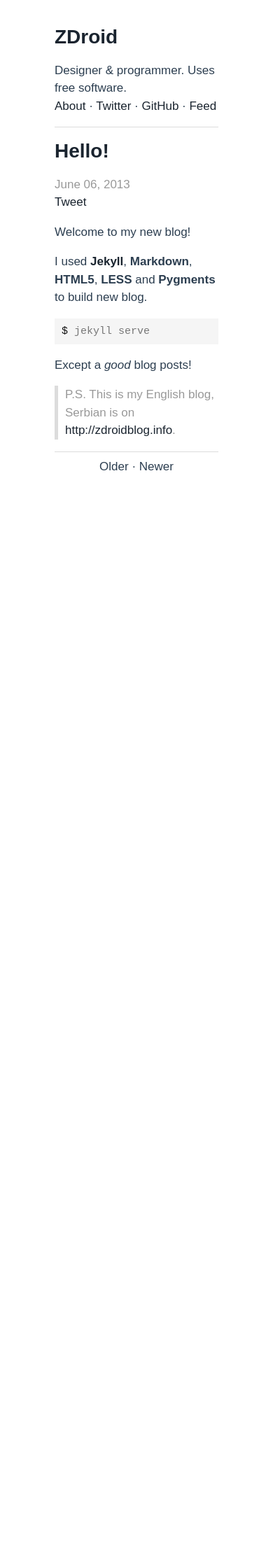
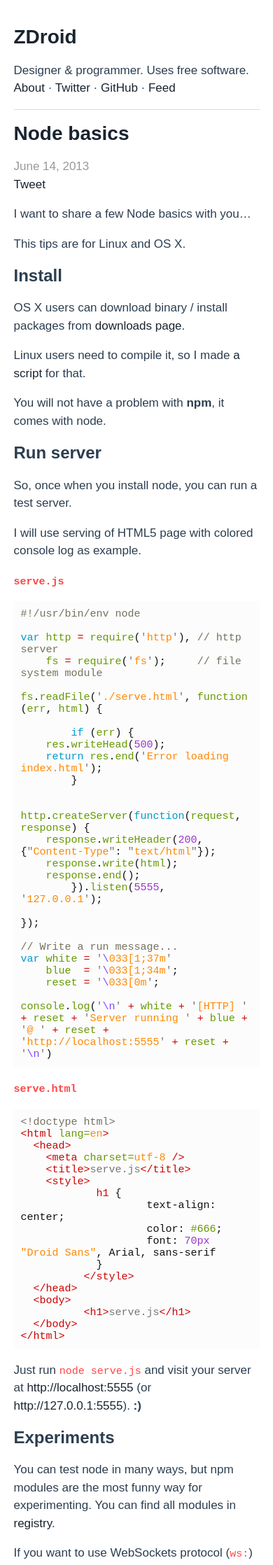
Before and after one commit to lihai1991/lihai1991.github.io, a Jekyll site: the page built from index.html, in a window 390 px wide. Shown: the top 2236 px of the page at 70% size. Built offline with Jekyll 4.4.1, drawn with Linux system fonts in a browser that asks for light colours; the list of posts is cut into pages by our own code; comment, search, counter and statistics services are not loaded; before the commit the page ends 900 px from its top, so only the background shows below that; some of the changed text lies outside the part shown.

Commit message:
New blog post and style fixes

```diff
--- /dev/null
+++ b/_posts/2013-6-14-node-basics.md
@@ -0,0 +1,85 @@
+---
+layout: post
+title: Node basics
+---
+
+I want to share a few Node basics with you...
+
+This tips are for Linux and OS X.
+
+## Install
+
+OS X users can download binary / install packages from [downloads page](http://nodejs.org/download/).
+
+Linux users need to compile it, so I made [a script](https://github.com/ZDroid/zdsh/blob/master/script/nodeinstall.sh) for that.
+
+You will not have a problem with **npm**, it comes with node.
+
+## Run server
+
+So, once when you install node, you can run a test server.
+
+I will use serving of HTML5 page with colored console log as example.
+
+<code><b>serve.js</b></code>
+{% highlight javascript %}
+#!/usr/bin/env node
+
+var http = require('http'), // http server
+    fs = require('fs');     // file system module
+
+fs.readFile('./serve.html', function (err, html) {
+
+	if (err) {
+    res.writeHead(500);
+    return res.end('Error loading index.html');
+	}
+
+	http.createServer(function(request, response) {
+    response.writeHeader(200, {"Content-Type": "text/html"});
+    response.write(html);
+    response.end();
+	}).listen(5555, '127.0.0.1');
+
+});
+
+// Write a run message...
+var white = '\033[1;37m'
+    blue  = '\033[1;34m';
+    reset = '\033[0m';
+
+console.log('\n' + white + '[HTTP] ' + reset + 'Server running ' + blue + '@ ' + reset + 'http://localhost:5555' + reset + '\n')
+{% endhighlight %}
+
+<code><b>serve.html</b></code>
+{% highlight html %}
+<!doctype html>
+<html lang=en>
+  <head>
+    <meta charset=utf-8 />
+    <title>serve.js</title>
+    <style>
+	    h1 {
+		    text-align: center;
+		    color: #666;
+		    font: 70px "Droid Sans", Arial, sans-serif
+	    }
+	  </style>
+  </head>
+  <body>
+	  <h1>serve.js</h1>
+  </body>
+</html>
+{% endhighlight %}
+
+Just run `node serve.js` and visit your server at <http://localhost:5555> (or <http://127.0.0.1:5555>). **:)**
+
+## Experiments
+
+You can test node in many ways, but npm modules are the most funny way for experimenting. You can find all modules in [registry](https://npmjs.org/).
+
+If you want to use WebSockets protocol (`ws:`) for node server, you need [**socket.io**](http://socket.io), one of the most popular modules.
+
+----
+
+If you want more, visit [nodejs.org](http://nodejs.org).
--- a/assets/css/zd.css
+++ b/assets/css/zd.css
@@ -1,4 +1,11 @@
-/*! by ZDroid | PosgreSQL License */
+/*!
+
+          |          o    |
+,---,,---|,---.,---..,---|
+ .-' |   ||    |   |||   |
+'---'`---'`    `---'``---'
+
+*/
 article,
 aside,
 details,
@@ -178,6 +185,11 @@ body {
   font: 17px/1.5 "Ubuntu Light", Arial, sans-serif;
   color: #2c3e50;
 }
+@media only screen and (max-width: 767px) {
+  body {
+    padding: 5% !important;
+  }
+}
 a {
   color: #1a242f;
   text-decoration: none;
@@ -264,7 +276,7 @@ code {
 }
 pre {
   padding: 10px;
-  background: #f5f5f5;
+  background: rgba(0, 0, 0, 0.01);
 }
 pre code {
   color: #777;
@@ -276,23 +288,23 @@ pre code {
   color: #75715e;
 }
 .highlight .err {
-  color: #960050;
-  background: #1e0010;
+  color: #cc0000;
+  font-weight: bold;
 }
 .highlight .k {
-  color: #00a8c8;
+  color: #0099cc;
 }
 .highlight .l {
-  color: #ae81ff;
+  color: #9933cc;
 }
 .highlight .n {
-  color: #111111;
+  color: #111;
 }
 .highlight .o {
-  color: #f92672;
+  color: #cc0000;
 }
 .highlight .p {
-  color: #111111;
+  color: #111;
 }
 .highlight .cm {
   color: #75715e;
@@ -313,139 +325,139 @@ pre code {
   font-weight: bold;
 }
 .highlight .kc {
-  color: #00a8c8;
+  color: #0099cc;
 }
 .highlight .kd {
-  color: #00a8c8;
+  color: #0099cc;
 }
 .highlight .kn {
-  color: #f92672;
+  color: #cc0000;
 }
 .highlight .kp {
-  color: #00a8c8;
+  color: #0099cc;
 }
 .highlight .kr {
-  color: #00a8c8;
+  color: #0099cc;
 }
 .highlight .kt {
-  color: #00a8c8;
+  color: #0099cc;
 }
 .highlight .ld {
-  color: #d88200;
+  color: #ff8800;
 }
 .highlight .m {
-  color: #ae81ff;
+  color: #9933cc;
 }
 .highlight .s {
-  color: #d88200;
+  color: #ff8800;
 }
 .highlight .na {
-  color: #75af00;
+  color: #669900;
 }
 .highlight .nb {
-  color: #111111;
+  color: #111;
 }
 .highlight .nc {
-  color: #75af00;
+  color: #669900;
 }
 .highlight .no {
-  color: #00a8c8;
+  color: #0099cc;
 }
 .highlight .nd {
-  color: #75af00;
+  color: #669900;
 }
 .highlight .ni {
   color: #111111;
 }
 .highlight .ne {
-  color: #75af00;
+  color: #669900;
 }
 .highlight .nf {
-  color: #75af00;
+  color: #669900;
 }
 .highlight .nl {
-  color: #111111;
+  color: #111;
 }
 .highlight .nn {
   color: #111111;
 }
 .highlight .nx {
-  color: #75af00;
+  color: #669900;
 }
 .highlight .py {
-  color: #111111;
+  color: #111;
 }
 .highlight .nt {
-  color: #f92672;
+  color: #cc0000;
 }
 .highlight .nv {
-  color: #111111;
+  color: #111;
 }
 .highlight .ow {
-  color: #f92672;
+  color: #cc0000;
 }
 .highlight .w {
-  color: #111111;
+  color: #111;
 }
 .highlight .mf {
-  color: #ae81ff;
+  color: #9933cc;
 }
 .highlight .mh {
-  color: #ae81ff;
+  color: #9933cc;
 }
 .highlight .mi {
-  color: #ae81ff;
+  color: #9933cc;
 }
 .highlight .mo {
-  color: #ae81ff;
+  color: #9933cc;
 }
 .highlight .sb {
-  color: #d88200;
+  color: #ff8800;
 }
 .highlight .sc {
-  color: #d88200;
+  color: #ff8800;
 }
 .highlight .sd {
-  color: #d88200;
+  color: #ff8800;
 }
 .highlight .s2 {
-  color: #d88200;
+  color: #ff8800;
 }
 .highlight .se {
-  color: #8045FF;
+  color: #8045ff;
 }
 .highlight .sh {
-  color: #d88200;
+  color: #ff8800;
 }
 .highlight .si {
-  color: #d88200;
+  color: #ff8800;
 }
 .highlight .sx {
-  color: #d88200;
+  color: #ff8800;
 }
 .highlight .sr {
-  color: #d88200;
+  color: #ff8800;
 }
 .highlight .s1 {
-  color: #d88200;
+  color: #ff8800;
 }
 .highlight .ss {
-  color: #d88200;
+  color: #ff8800;
 }
 .highlight .bp {
-  color: #111111;
+  color: #111;
 }
 .highlight .vc {
-  color: #111111;
+  color: #111;
 }
 .highlight .vg {
-  color: #111111;
+  color: #111;
 }
 .highlight .vi {
-  color: #111111;
+  color: #111;
 }
 .highlight .il {
-  color: #ae81ff;
+  color: #9933cc;
 }
 [class^="btn-"] {
   color: #fff;
@@ -506,7 +518,7 @@ img {
   border-radius: 10px;
 }
 @media only screen and (max-width: 767px) {
-  img img {
+  img {
     max-width: 90%;
     max-height: 40%;
   }
--- a/assets/less/code.less
+++ b/assets/less/code.less
@@ -12,7 +12,7 @@ code {
 
 pre {
   padding: 10px;
-  background: #f5f5f5;
+  background: rgba(0,0,0,.01);
 
 	code {color: #777;}
 }
--- a/assets/less/images.less
+++ b/assets/less/images.less
@@ -6,7 +6,7 @@ img {
 	border-radius: 10px;
 
 	@media only screen and (max-width: 767px) {
-		img {max-width: 90%; max-height: 40%;}
+		max-width: 90%; max-height: 40%;
 	}
 }
 
--- a/assets/less/layout.less
+++ b/assets/less/layout.less
@@ -8,4 +8,8 @@ body {
 	background: #fff;
 	font: 17px/1.5 "Ubuntu Light", Arial, sans-serif;
 	color: @base-color;
+
+	@media only screen and (max-width: 767px) {
+	  padding: 5% !important;
+	}
 }
```
Also changed, not shown: assets/less/pygments.less (+61 -59 lines), assets/less/zd.less (+8 -1 lines), favicon.ico.
